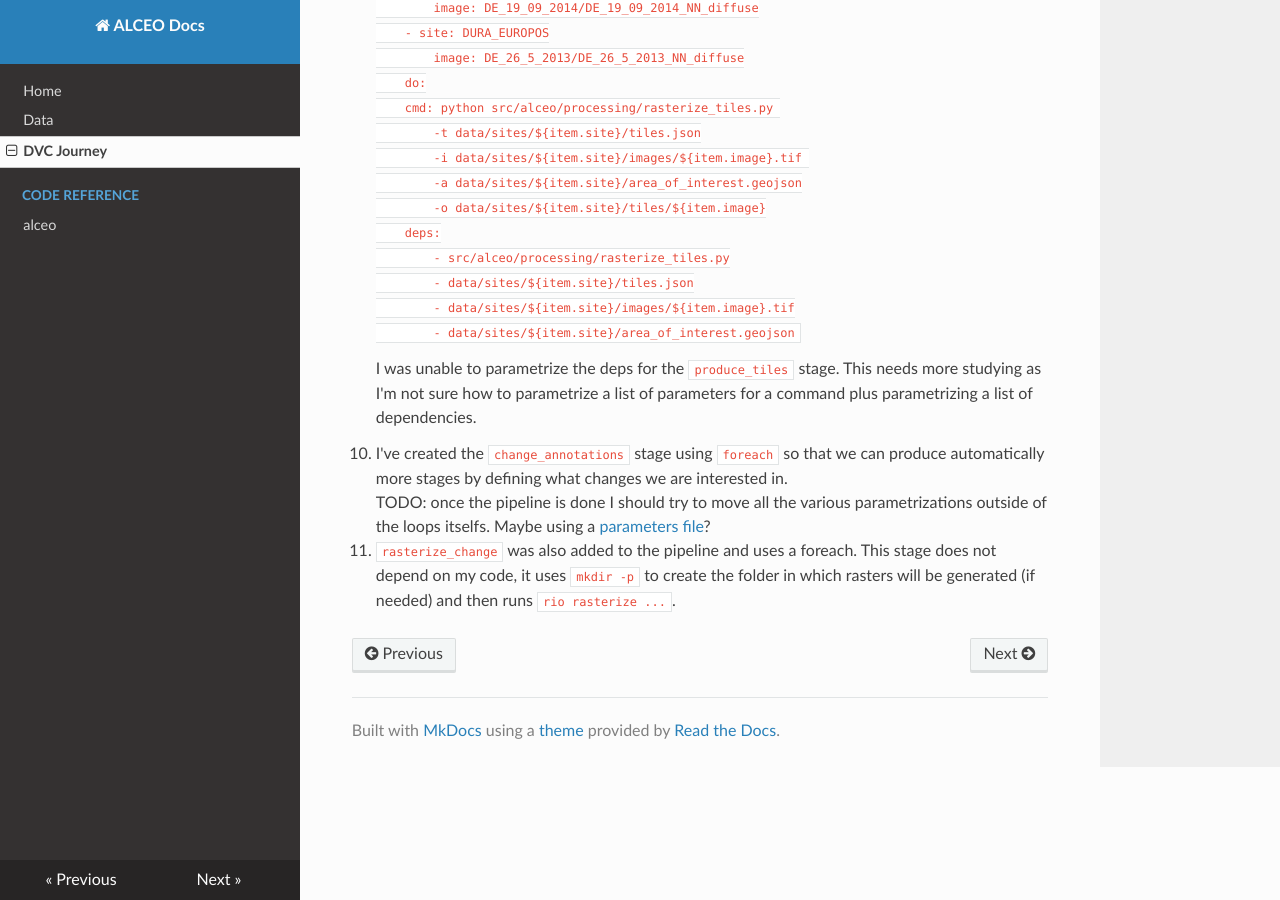
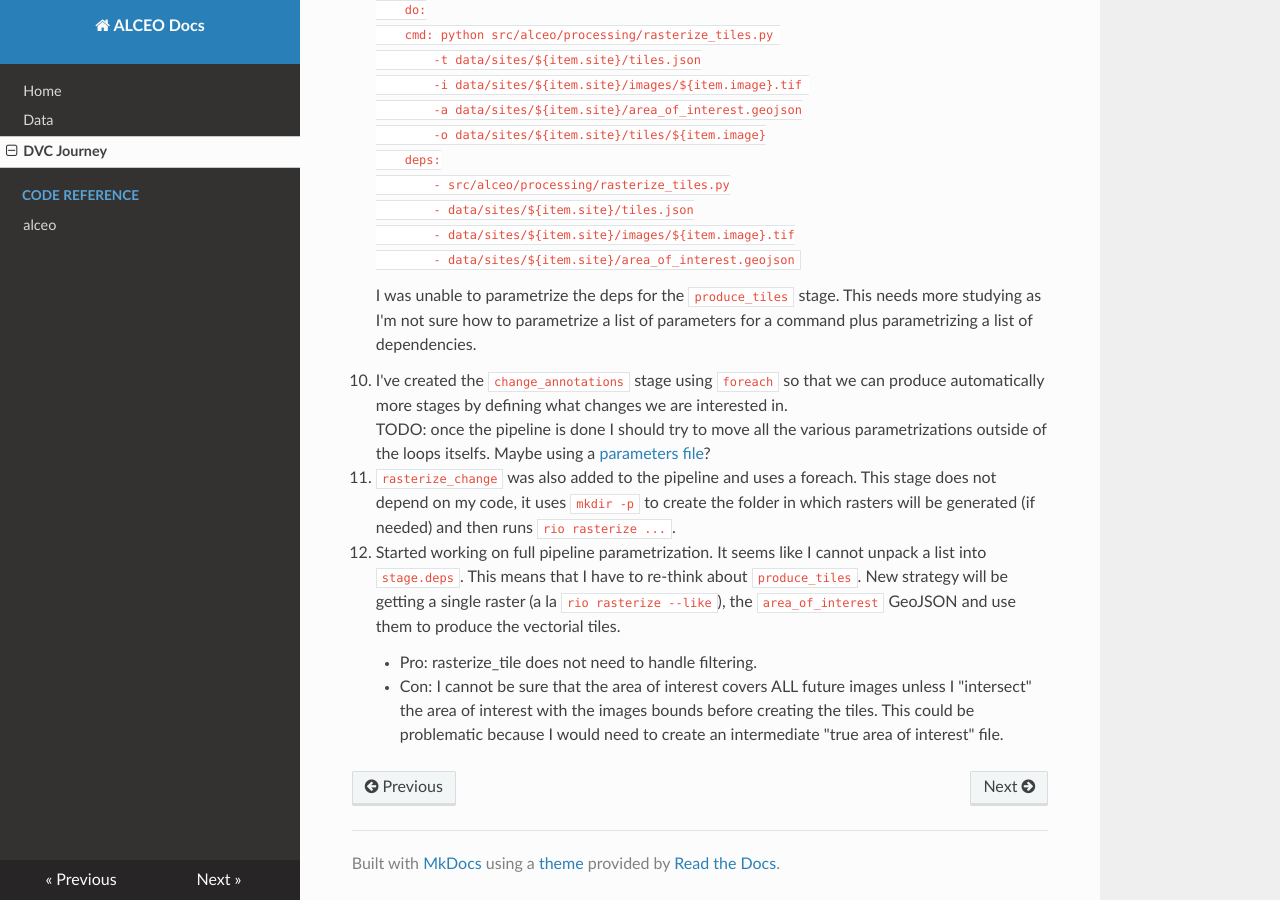
Before and after one commit to IIT-CCHT/alceo, an MkDocs documentation site: the page built from docs/DVC.md, in a window 1280 px wide and 900 px high, scrolled down 1750 px. Built offline with MkDocs 1.6.1, drawn with Linux system fonts in a browser that asks for light colours; nearby versions of some CDN libraries; some of the changed text lies outside the part shown.

Commit message:
tiles for change

```diff
--- a/docs/DVC.md
+++ b/docs/DVC.md
@@ -87,3 +85,7 @@
     TODO: once the pipeline is done I should try to move all the various parametrizations outside of the loops itselfs. Maybe using a [parameters file](https://dvc.org/doc/user-guide/project-structure/dvcyaml-files#parameters-files)?
 
 11. `rasterize_change` was also added to the pipeline and uses a foreach. This stage does not depend on my code, it uses `mkdir -p` to create the folder in which rasters will be generated (if needed) and then runs `rio rasterize ...`.
+
+12. Started working on full pipeline parametrization. It seems like I cannot unpack a list into `stage.deps`. This means that I have to re-think about `produce_tiles`. New strategy will be getting a single raster (a la `rio rasterize --like`), the `area_of_interest` GeoJSON and use them to produce the vectorial tiles.
+    - Pro: rasterize_tile does not need to handle filtering.
+    - Con: I cannot be sure that the area of interest covers ALL future images unless I "intersect" the area of interest with the images bounds before creating the tiles. This could be problematic because I would need to create an intermediate "true area of interest" file.
```
Also changed, not shown: other parts of docs/DVC.md (+0 -2 lines), dvc.yaml (+21 -0 lines), 1 other file.
